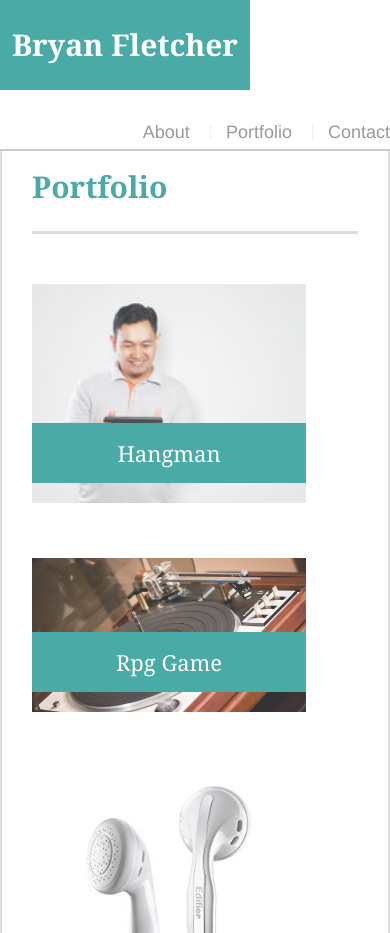
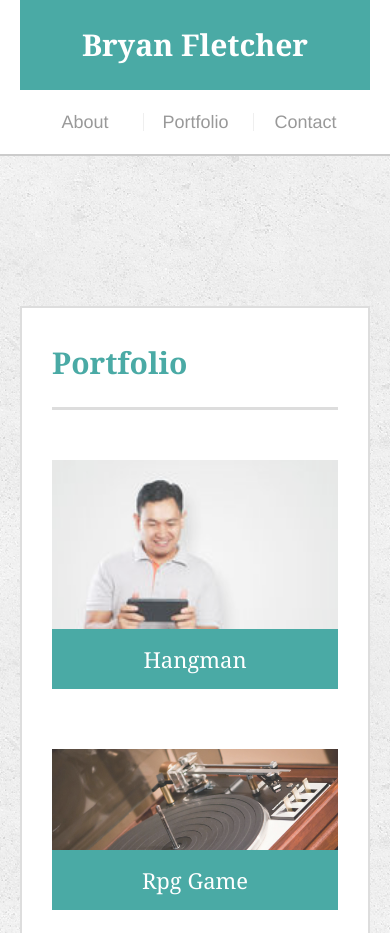
Before and after one commit to bryantwofourtwo/Responsive-Portfolio, a plain HTML site: page portfolio.html in a window 390 px wide. Shown: the top 933 px of the page. Drawn offline with Linux system fonts and the light colour scheme.

Commit message:
added media querries

```diff
--- a/assets/css/style.css
+++ b/assets/css/style.css
@@ -231,3 +231,71 @@ input[type=submit] {
 	border:0 none;
 	background:#4aaaa5;
 }
+
+@media only screen and (max-width:960px) {
+	.container {
+		max-width: 768px;
+		padding: 0 20px;
+	}
+	#main-container {
+		padding-top: 130px;
+	}
+	.main-section {
+		max-width: 420px;
+	}
+	.work {
+		width: 100%;
+	}
+	.auth-image {
+		width: 100%;
+		margin-bottom: 20px;
+	}
+}
+
+@media only screen and (max-width: 768px) {
+	.main-section, .sidebar {
+		max-width: 100%;
+	}
+	#main-container {
+		overflow: auto;
+	}
+	.sidebar {
+		margin-bottom:40px;
+	}
+	.work {
+		margin-bottom: 10px;
+		width: 45%;
+	}
+	.work:nth-child(even) {
+		margin-right: 0;
+	}
+	.work:nth-child(odd) {
+		float: right;
+	}
+	.auth-image {
+		width: 45%;
+	}
+}
+
+@media only screen and (max-width: 640px) {
+	#masthead {
+		margin-bottom: 20px;
+		position: static;
+	}
+	header.container {
+		padding: 0;
+	}
+	#logo, .work, .auth-image {
+		width: 100%;
+	}
+	nav {
+		margin: 15px 0;
+		width: 100%;
+		text-align: center;
+	}
+	nav a {
+		margin-left: 0;
+		padding-left: 0;
+		width: 30%;
+	}
+}
```
